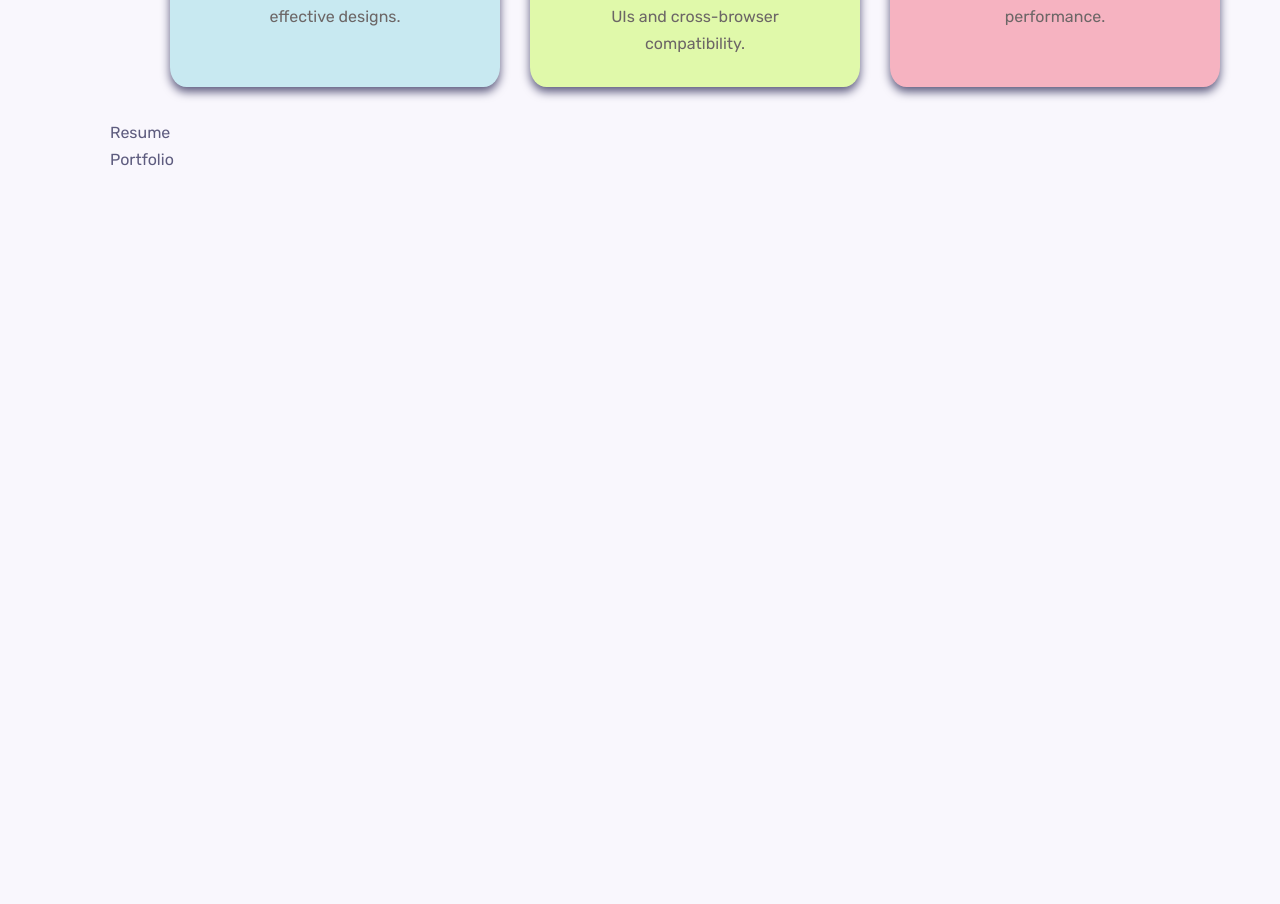
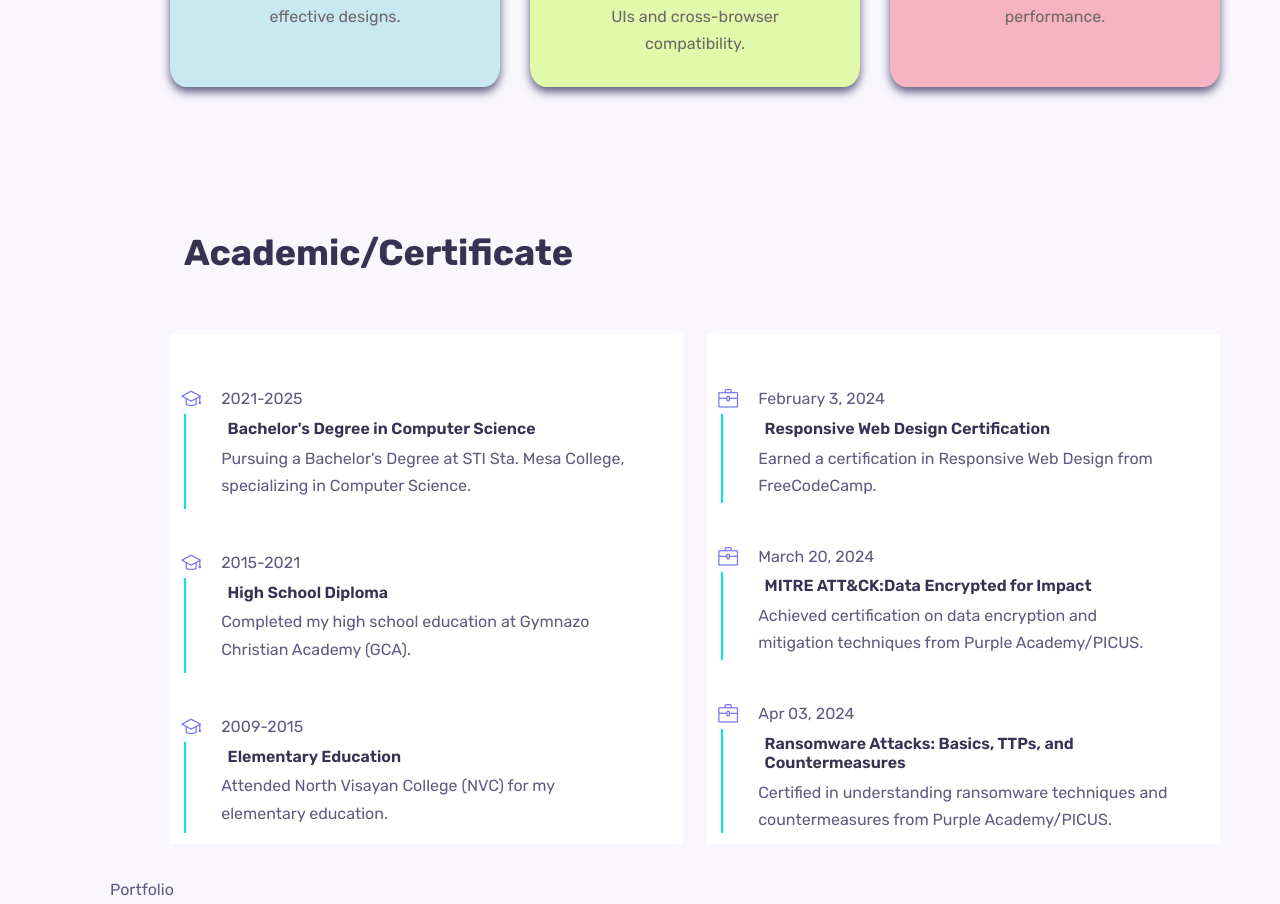
Before and after one commit to mocemoce/portfolio-website, a React (Create React App) app: page / in a window 1280 px wide. Shown: the part 1884-2788 px from the top of the page. Before the commit the page ends 2057 px from the top, so only its background shows below. Built offline with nearby package versions, Linux system fonts and the light colour scheme.

Commit message:
Resume
+ fix the year in the sidebar

```diff
--- a/src/components/Home/Shapes.jsx
+++ b/src/components/Home/Shapes.jsx
@@ -13,7 +13,6 @@ function Shapes() {
             <div className="1"></div>
             <div className="1"></div>
             <div className="1"></div>
-            <div className="1"></div>
         </div>
     </div>
   )
--- /dev/null
+++ b/src/components/Resume/Card.jsx
@@ -0,0 +1,14 @@
+import React from 'react'
+
+const Card = (props) => {
+  return (
+    <div className="timeline_item">
+        <i className={props.icon}></i>
+        <span className="timeline_data">{props.year}</span>
+        <h3 className="timeline_title">{props.title}</h3>
+        <p className="timeline_text">{props.desc}</p>
+    </div>
+  )
+}
+
+export default Card
--- /dev/null
+++ b/src/components/Resume/Data.jsx
@@ -0,0 +1,53 @@
+const data = [
+    {
+        id: 1,
+        category: "Education",
+        icon: "icon-graduation",
+        year: "2021-2025",
+        title: "Bachelor's Degree in Computer Science",
+        desc: "Pursuing a Bachelor's Degree at STI Sta. Mesa College, specializing in Computer Science."
+    },
+    {
+        id: 2,
+        category: "Education",
+        icon: "icon-graduation",
+        year: "2015-2021",
+        title: "High School Diploma",
+        desc: "Completed my high school education at Gymnazo Christian Academy (GCA)."
+    },
+    {
+        id: 3,
+        category: "Education",
+        icon: "icon-graduation",
+        year: "2009-2015",
+        title: "Elementary Education",
+        desc: "Attended North Visayan College (NVC) for my elementary education."
+    },
+    {
+        id: 4,
+        category: "Certificate",
+        icon: "icon-briefcase",
+        year: "February 3, 2024",
+        title: "Responsive Web Design Certification",
+        desc: "Earned a certification in Responsive Web Design from FreeCodeCamp."
+    },
+    {
+        id: 5,
+        category: "Certificate",
+        icon: "icon-briefcase",
+        year: "March 20, 2024",
+        title: "MITRE ATT&CK:Data Encrypted for Impact",
+        desc: "Achieved certification on data encryption and mitigation techniques from Purple Academy/PICUS."
+    },
+    {
+        id: 6,
+        category: "Certificate",
+        icon: "icon-briefcase",
+        year: "Apr 03, 2024",
+        title: "Ransomware Attacks: Basics, TTPs, and Countermeasures",
+        desc: "Certified in understanding ransomware techniques and countermeasures from Purple Academy/PICUS."
+    }
+];
+
+
+export default data
--- a/src/components/Resume/Resume.css
+++ b/src/components/Resume/Resume.css
@@ -0,0 +1,53 @@
+.resume_container {
+    grid-template-columns: repeat(2, 1fr);
+    column-gap: 1.5rem; /* Reduced from 1.875rem */
+}
+
+.timeline {
+    background-color: var(--container-color);
+    padding: 0.7rem; /* Reduced from 0.875rem */
+    border-radius: calc(var(--border-radius) * 0.8); /* Adjusted dynamically */
+    position: relative;
+    box-shadow: calc(var(--shadow) * 0.8); /* Adjusted dynamically */
+}
+
+.timeline_item {
+    position: relative;
+    padding: 2.5rem; /* Reduced from 3.13rem */
+    padding-bottom: 4px; /* Reduced from 5px */
+}
+
+.timeline_item:last-child {
+    padding-bottom: 0;
+}
+
+.timeline_item::before {
+    content: '';
+    width: 1.6px; /* Reduced from 2px */
+    height: calc(100% - 38px); /* Subtract the icon's top position */
+    position: absolute;
+    background-color: var(--first-color);
+    left: 0.2rem; /* Reduced from 0.25rem */
+    top: 38px; /* Aligns with the icon's top position */
+}
+
+.timeline .icon-briefcase,
+.timeline .icon-graduation {
+    position: absolute;
+    left: -0.35rem; /* Reduced from -0.4375rem */
+    top: 38px; /* Reduced from 100px */
+    font-size: calc(var(--h2-font-size) * 0.8); /* Adjusted dynamically */
+    background-color: var(--container-color);
+    padding: 0.35rem; /* Reduced from 0.4375rem */
+    color: rgb(118, 116, 236);
+}
+
+.timeline_date {
+    color: #8b88b1;
+    font-size: calc(var(--small-font-size) * 0.8); /* Adjusted dynamically */
+}
+
+.timeline_title {
+    font-size: calc(var(--h3-font-size) * 0.8); /* Adjusted dynamically */
+    margin: 0.4rem; /* Reduced from 0.5rem */
+}
--- a/src/components/Resume/Resume.jsx
+++ b/src/components/Resume/Resume.jsx
@@ -1,11 +1,44 @@
 import React from 'react';
 import "./Resume.css";
-
+import Data from './Data';
+import Card from './Card';
 const Resume = () => {
   return (
-    <div>
-      Resume
-    </div>
+    <section className="resume container section" id="resume">
+      <h2 className="section_title">Academic/Certificate</h2>
+
+      <div className="resume_container grid">
+        <div className="timeline grid">
+          {Data.map((val, id) =>{
+            if(val.category === "Education"){
+              return(
+                <Card
+                key={id}
+                icon={val.icon}
+                title={val.title}
+                year={val.year}
+                desc={val.desc} />
+              )
+            }
+          })}
+        </div>
+
+        <div className="timeline grid">
+          {Data.map((val, index) =>{
+            if(val.category === "Certificate"){
+              return(
+                <Card
+                 key={index}
+                 icon={val.icon}
+                 title={val.title}
+                 year={val.year}
+                 desc={val.desc} />
+              )
+            }
+          })}
+        </div>
+      </div>
+    </section>
   )
 }
 
--- a/src/components/Sidebar/Sidebar.jsx
+++ b/src/components/Sidebar/Sidebar.jsx
@@ -48,7 +48,7 @@ const Sidebar = () => {
     </nav>
 
     <div className="nav_footer">
-      <span className="copyright">2022 - 2025 Allumni Student.</span>
+      <span className="copyright">2021 - 2025 Allumni Student.</span>
     </div>
    </aside>
   )
```
